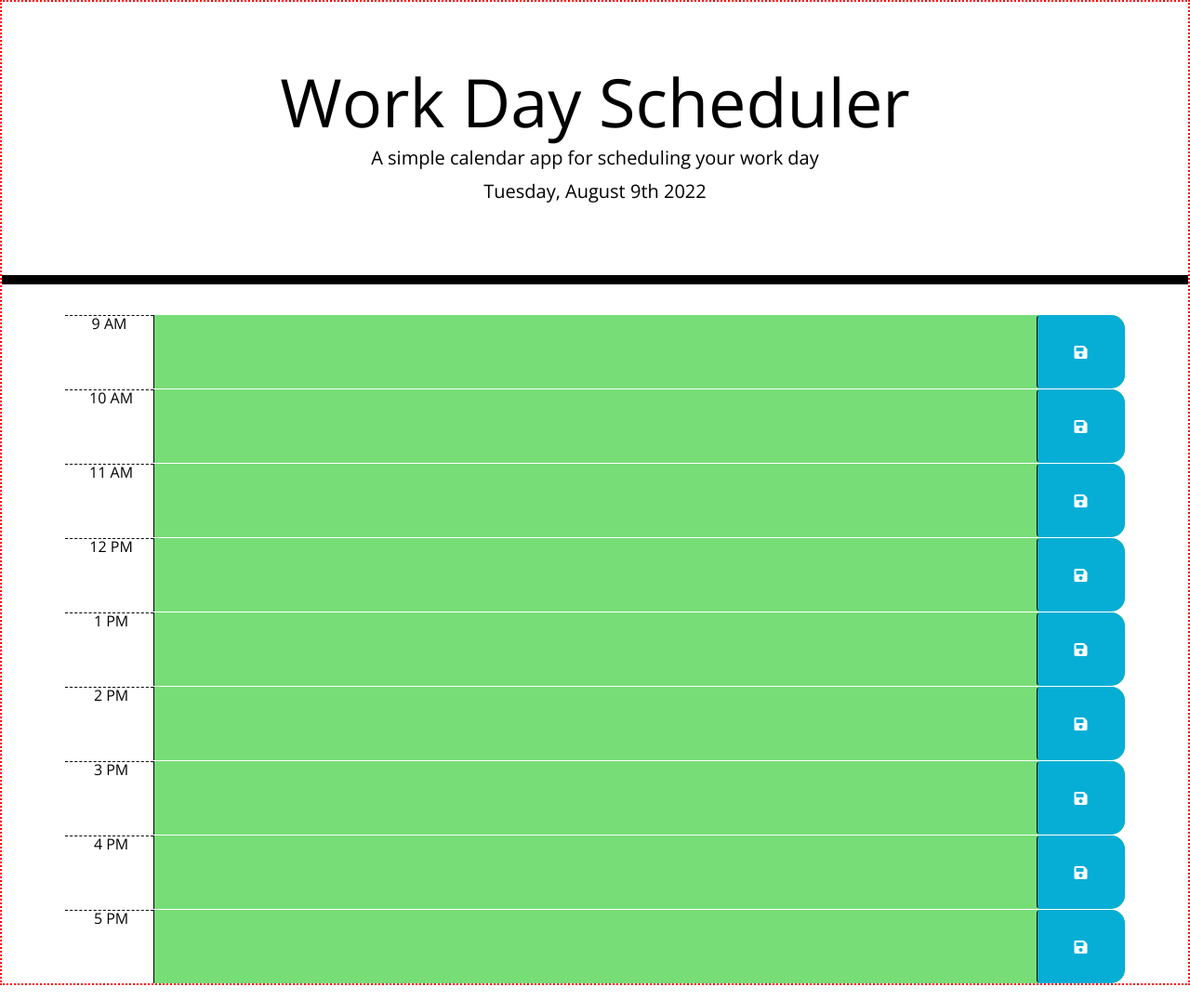
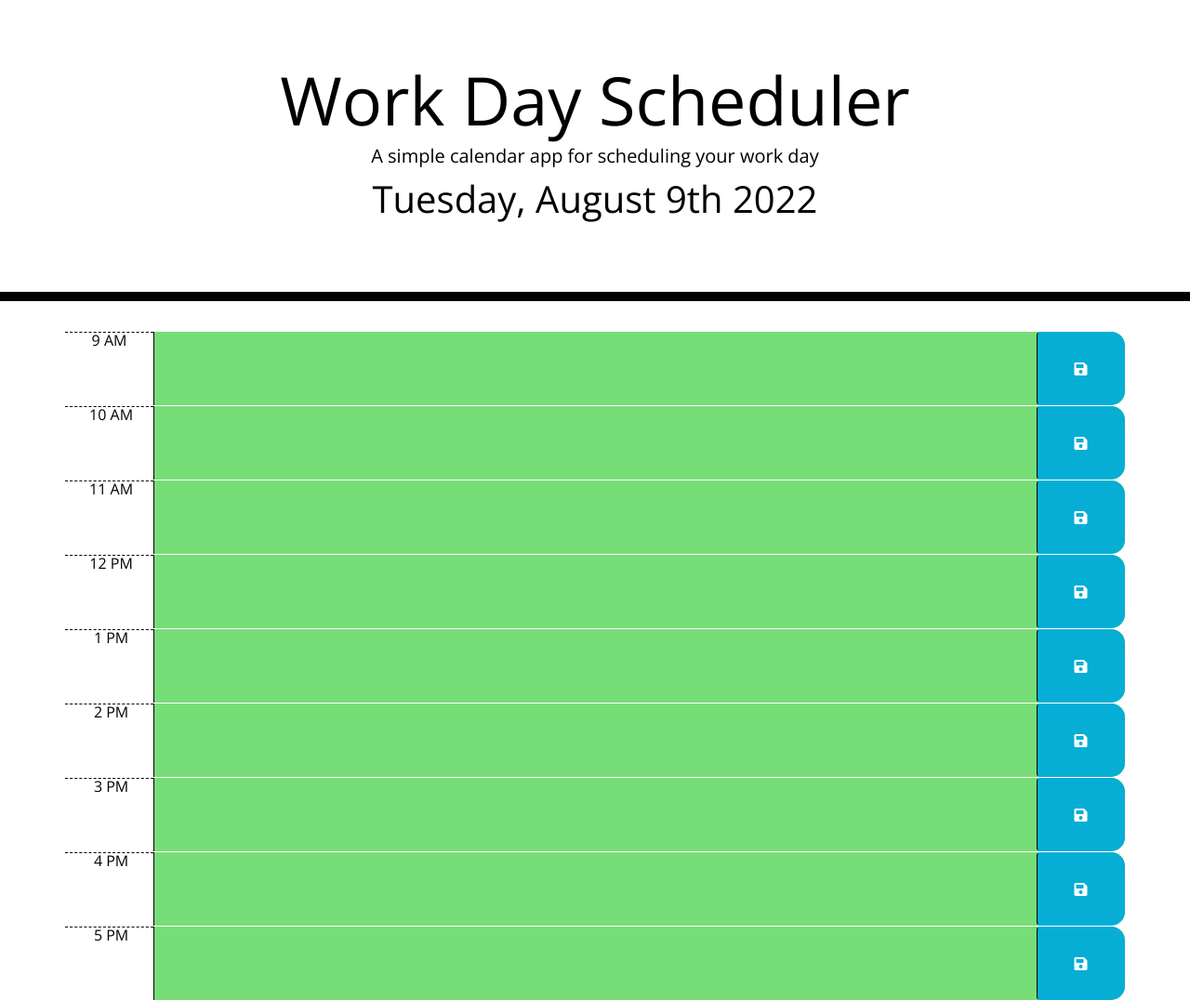
Before and after one commit to 3enhobson/Work-Day-Scheduler, a plain HTML site: page index.html in a window 1280 px wide. Shown: the whole page at 93% size. Drawn offline with nearby package versions, Linux system fonts and the light colour scheme.

Commit message:
css edit

```diff
--- a/assets/style.css
+++ b/assets/style.css
@@ -1,8 +1,11 @@
+/** {
+  border: dotted 2px red;
+}*/
+
 body {
   font-family: 'Open Sans', sans-serif;
   font-size: 16px;
   line-height: 1;
-  border: dotted 2px red;
 }
 
 textarea{
@@ -20,6 +23,10 @@ textarea{
   color: black;
   border-radius: 0;
   border-bottom: 10px solid black;
+}
+
+#currentDate {
+  font-size: 2.5rem;
 }
 
 .description{
```
